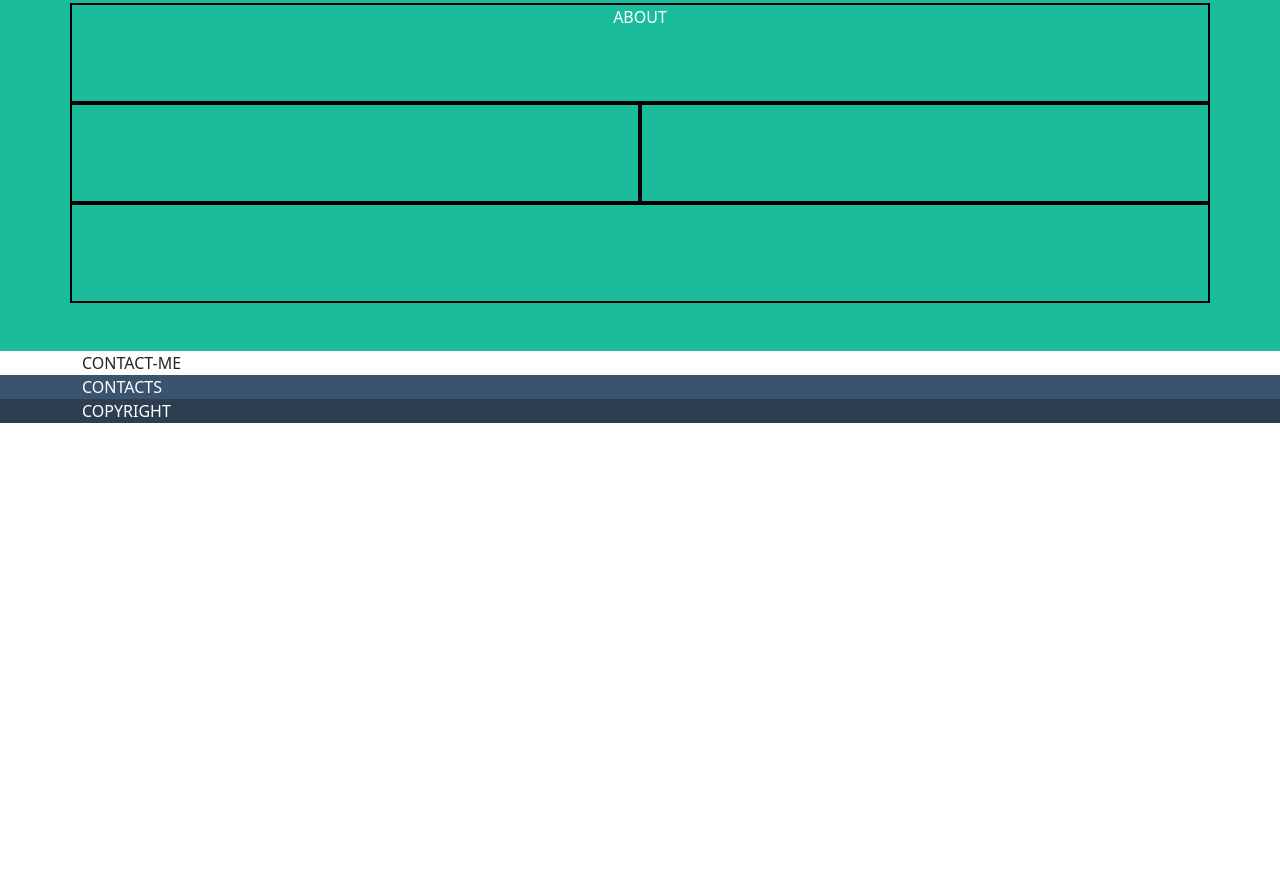
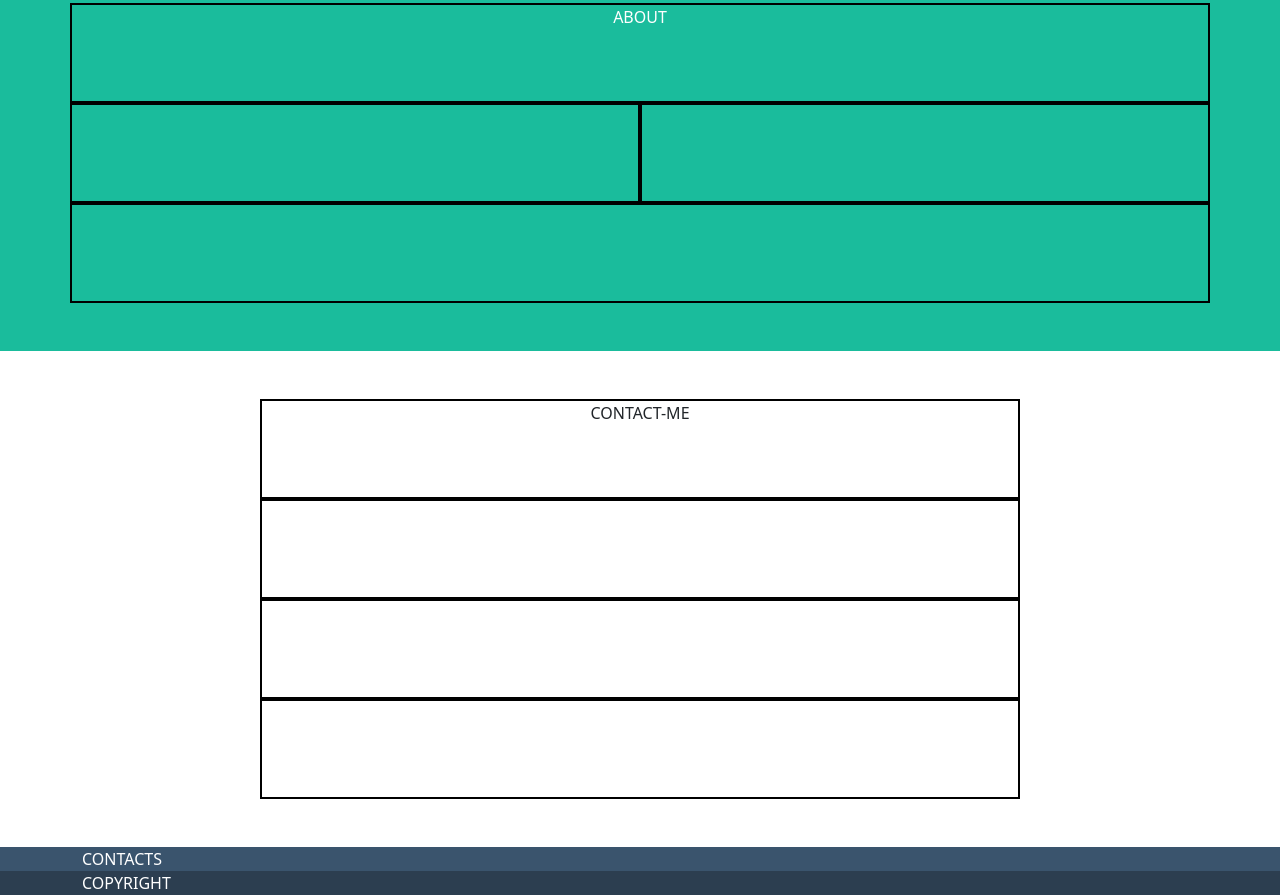
Before and after one commit to EmanueleVenditti95/html-css-bootstrap-freelancer, a plain HTML site: page index.html in a window 1280 px wide. Shown: the part 1027-1922 px from the top of the page. Before the commit the page ends 1450 px from the top, so only its background shows below. Drawn offline with nearby package versions, Linux system fonts and the light colour scheme.

Commit message:
Add - contact-me layout

```diff
--- a/index.html
+++ b/index.html
@@ -70,7 +70,14 @@
 
         <section class="contact-me">
             <div class="container">
-                CONTACT-ME
+                <div class="row flex-column align-items-center pt-5 pb-5">
+                    <div class="col-8 text-center debug">
+                        CONTACT-ME
+                    </div>
+                    <div class="col-8 debug"></div>
+                    <div class="col-8 debug"></div>
+                    <div class="col-8 debug"></div>
+                </div>
             </div>
         </section>
 
```
